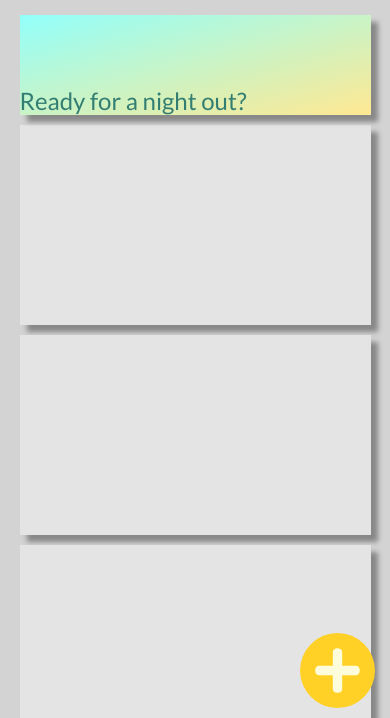
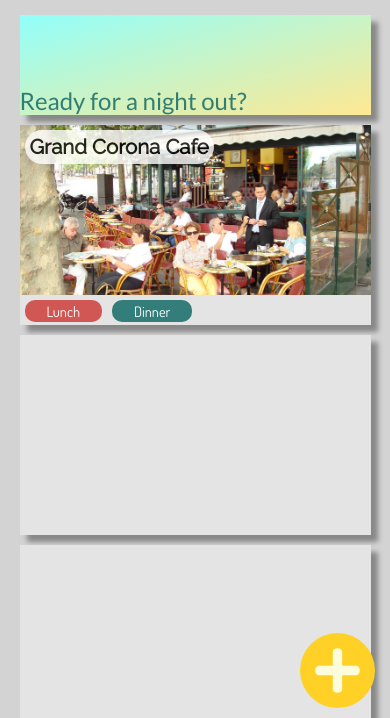
Before and after one commit to jrboey98/hapcat-frontend, a website: page www/index.html in a window 390 px wide. Shown: the part 63-781 px from the top of the page. Drawn offline with nearby package versions, Linux system fonts and the light colour scheme; some packages are replaced by stand-ins of ours.

Commit message:
Add content card template

```diff
--- a/www/css/index.css
+++ b/www/css/index.css
@@ -106,7 +106,7 @@
     background-color: #510B5D;
     position: fixed;
     top: 0;
-    z-index:3;
+    z-index: 4;
 }
 
 .footer {
@@ -115,6 +115,7 @@
     background-color: #510B5D;
     position: fixed;
     bottom: 0;
+    z-index: 4;
 }
 
 .content {
@@ -212,8 +213,63 @@
         width: 100%;
     }
 
-    .floating_action_button {
-        position: fixed;
-        bottom: 70px;
-        right: 15px;
-    }
+.floating_action_button {
+    position: fixed;
+    bottom: 70px;
+    right: 15px;
+}
+
+/*discover content card interior*/
+
+.content_name_photo {
+    width: 100%;
+    height: 85%;
+    position: relative;
+}
+
+.content_photo_div {
+    width: 100%;
+    height: 100%;
+}
+
+.content_photo {
+    width: 100%;
+    height: 100%;
+    object-fit: cover;
+    z-index: 2;
+}
+
+.content_name_div {
+    font-family: 'Raleway', sans-serif;
+    margin: 5px;
+    border-radius: 20px;
+    background-color: #FFF;
+    opacity: 0.8;
+    color: #000;
+    display: inline-block;
+    font-size: 1.7em;
+    position: absolute;
+    z-index: 3;
+}
+
+.content_name {
+    margin: 5px;
+    opacity: 1;
+}
+
+.content_tag_div {
+    margin: 5px;
+    border-radius: 10px;
+    background-color: #D05754;
+    color: #FFF;
+    display: inline-block;
+    float: left;
+}
+
+.content_tag_text {
+    font-family: 'Dosis', sans-serif;
+    margin: 2px;
+    padding-left: 20px;
+    padding-right: 20px;
+    font-size: 1.2em;
+}
--- a/www/index.html
+++ b/www/index.html
@@ -36,6 +36,7 @@
 
 
     <link href="https://fonts.googleapis.com/css?family=Lato" rel="stylesheet">
+    <link href="https://fonts.googleapis.com/css?family=Dosis|Raleway|Syncopate" rel="stylesheet">
 
 
     <title>Hapcat</title>
@@ -58,7 +59,22 @@
                     </div>
                 </div>
                 <div class="content_card">
-
+                    <div class="content_name_photo">
+                        <div class="content_photo_div">
+                            <div class="content_name_div">
+                                <h4 class="content_name">Grand Corona Cafe</h4>
+                            </div>
+                            <img src="img/testImages/testImage.png" class="content_photo" />
+                        </div>
+                    </div>
+                    <div>
+                        <div class="content_tag_div">
+                        <p class="content_tag_text">Lunch</p>
+                    </div>
+                    <div class="content_tag_div" style="background-color: #337E7B;">
+                        <p class="content_tag_text">Dinner</p>
+                    </div>
+                </div>
                 </div>
                 <div class="content_card">
 
```
Also changed, not shown: www/img/plus-shadow.svg (added), www/img/testImages/testImage.png (added).
